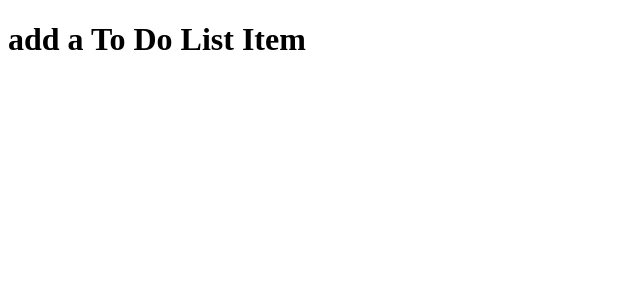
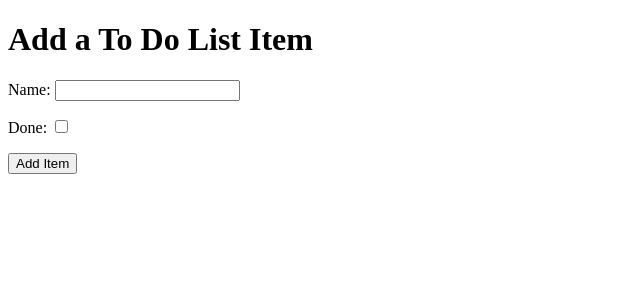
Before and after one commit to STarrant/hello_django3, a Django app: page /add in a window 1280 px wide. Shown: the top 300 px of the page, without its empty margins (0-640 px from the left). Run offline with Django 3.2, Linux system fonts and the light colour scheme.

Commit message:
Feat:  Form added for adding new items

```diff
--- a/todo/templates/todo/add_item.html
+++ b/todo/templates/todo/add_item.html
@@ -7,7 +7,29 @@
     <title>Add an Item</title>
 </head>
 <body>
-    <h1>add a To Do List Item</h1>
+    <h1>Add a To Do List Item</h1>
+    <form method="POST" action="add">
+        <!-- Cross Site Request Forgery Token -->
+        <!-- Django throws an error is this is missing on a POST request -->
+        {% csrf_token %}
+        <div>
+            <p>
+                <label for="id_name">Name: </label>
+                <input type="text" id="id_name" name="item_name" />
+            </p>
+        </div>
+        <div>
+            <p>
+                <label for="id_done">Done: </label>
+                <input type="checkbox" id="id_done" name="item_done" />
+            </p>
+        </div>
+        <div>
+            <p>
+                <button type="submit">Add Item</button>
+            </p>
+        </div>
+    </form>
 
 </body>
 </html>
--- a/todo/views.py
+++ b/todo/views.py
@@ -1,4 +1,4 @@
-from django.shortcuts import render
+from django.shortcuts import render, redirect
 from .models import Item
 
 # Create your views here.
@@ -13,4 +13,10 @@ def get_todo_list(request):
 
 
 def add_item(request):
+    if request.method == 'POST':
+        name = request.POST.get('item_name')
+        done = 'done' in request.POST
+        Item.objects.create(name=name, done=done)
+
+        return redirect('get_todo_list')
     return render(request, 'todo/add_item.html')
```
Also changed, not shown: db.sqlite3.
